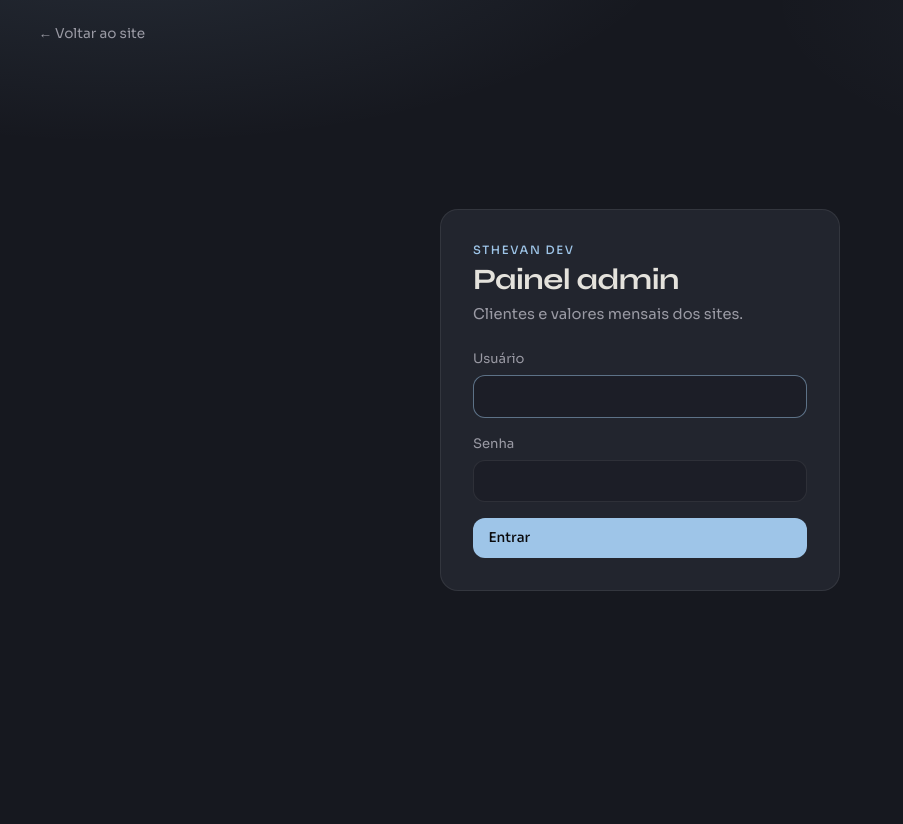
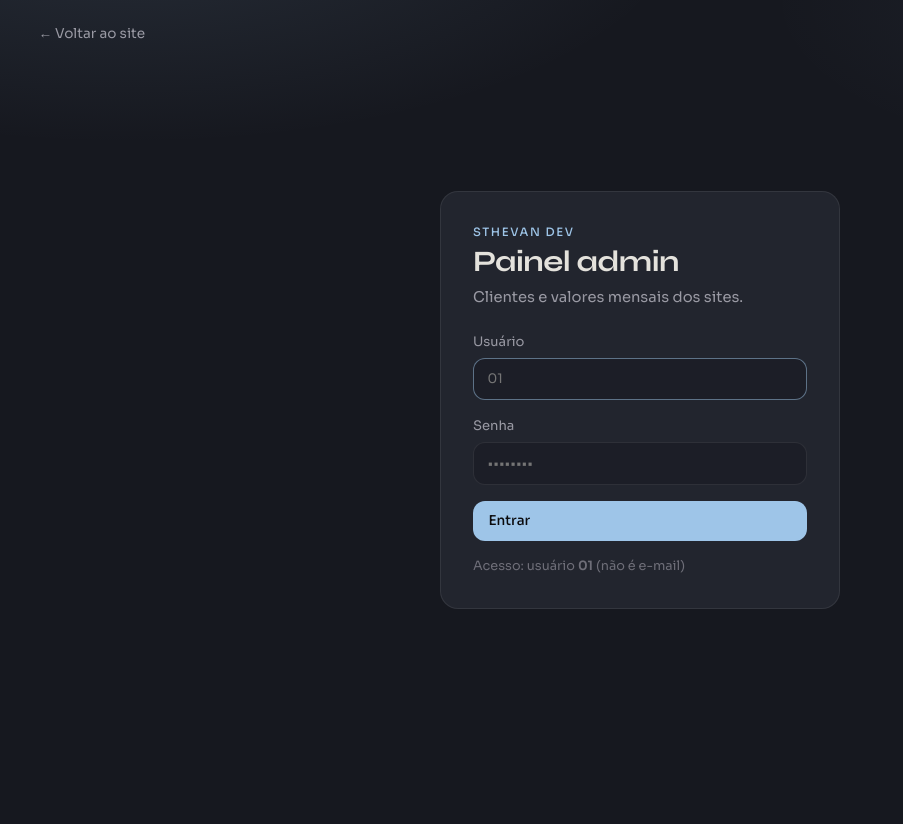
Before and after one commit to Sthevan23/sthevandev, a PHP site: page /admin/login.php in a window 1280 px wide. Shown: the whole page, without its empty margins (0-903 px from the left). Run offline with PHP 8.4, Linux system fonts and the light colour scheme.

Commit message:
Clarify admin login uses username 01, not email.
Co-authored-by: Cursor <cursoragent@cursor.com>

```diff
--- a/admin/admin.css
+++ b/admin/admin.css
@@ -143,6 +143,12 @@ button {
   color: var(--text-muted);
   font-size: 0.92rem;
   margin-bottom: 1.5rem;
+}
+
+.adm-login-hint {
+  margin-top: 1rem;
+  font-size: 0.8rem;
+  color: var(--text-dim);
 }
 
 .adm-login-form {
--- a/admin/login.php
+++ b/admin/login.php
@@ -47,14 +47,15 @@ if ($_SERVER['REQUEST_METHOD'] === 'POST') {
         <input type="hidden" name="csrf" value="<?= e(csrf_token()) ?>" />
         <label>
           Usuário
-          <input name="username" autocomplete="username" required autofocus />
+          <input name="username" autocomplete="username" required autofocus placeholder="01" />
         </label>
         <label>
           Senha
-          <input type="password" name="password" autocomplete="current-password" required />
+          <input type="password" name="password" autocomplete="current-password" required placeholder="••••••••" />
         </label>
         <button type="submit" class="adm-btn adm-btn-primary">Entrar</button>
       </form>
+      <p class="adm-login-hint">Acesso: usuário <strong>01</strong> (não é e-mail)</p>
     </div>
   </div>
 </body>
--- a/dist/admin/admin.css
+++ b/dist/admin/admin.css
@@ -143,6 +143,12 @@ button {
   color: var(--text-muted);
   font-size: 0.92rem;
   margin-bottom: 1.5rem;
+}
+
+.adm-login-hint {
+  margin-top: 1rem;
+  font-size: 0.8rem;
+  color: var(--text-dim);
 }
 
 .adm-login-form {
--- a/dist/admin/login.php
+++ b/dist/admin/login.php
@@ -47,14 +47,15 @@ if ($_SERVER['REQUEST_METHOD'] === 'POST') {
         <input type="hidden" name="csrf" value="<?= e(csrf_token()) ?>" />
         <label>
           Usuário
-          <input name="username" autocomplete="username" required autofocus />
+          <input name="username" autocomplete="username" required autofocus placeholder="01" />
         </label>
         <label>
           Senha
-          <input type="password" name="password" autocomplete="current-password" required />
+          <input type="password" name="password" autocomplete="current-password" required placeholder="••••••••" />
         </label>
         <button type="submit" class="adm-btn adm-btn-primary">Entrar</button>
       </form>
+      <p class="adm-login-hint">Acesso: usuário <strong>01</strong> (não é e-mail)</p>
     </div>
   </div>
 </body>
```
